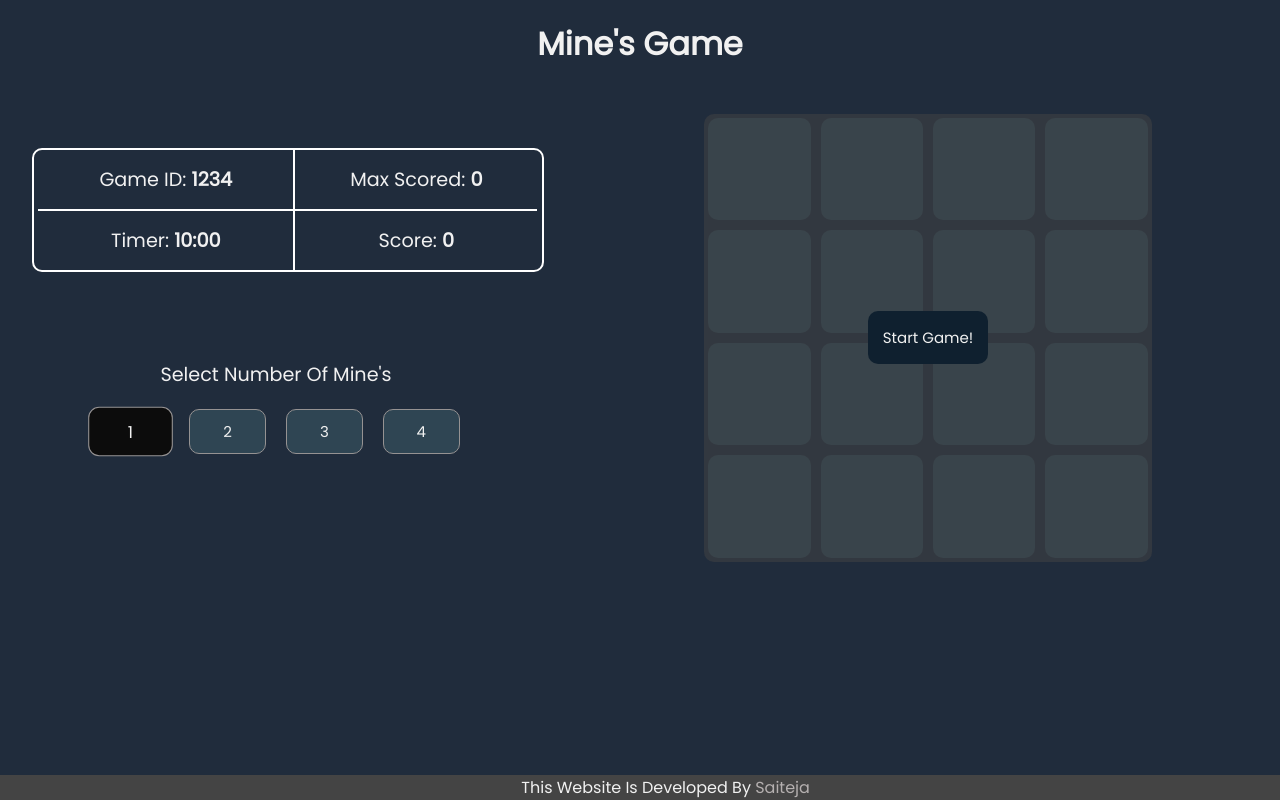
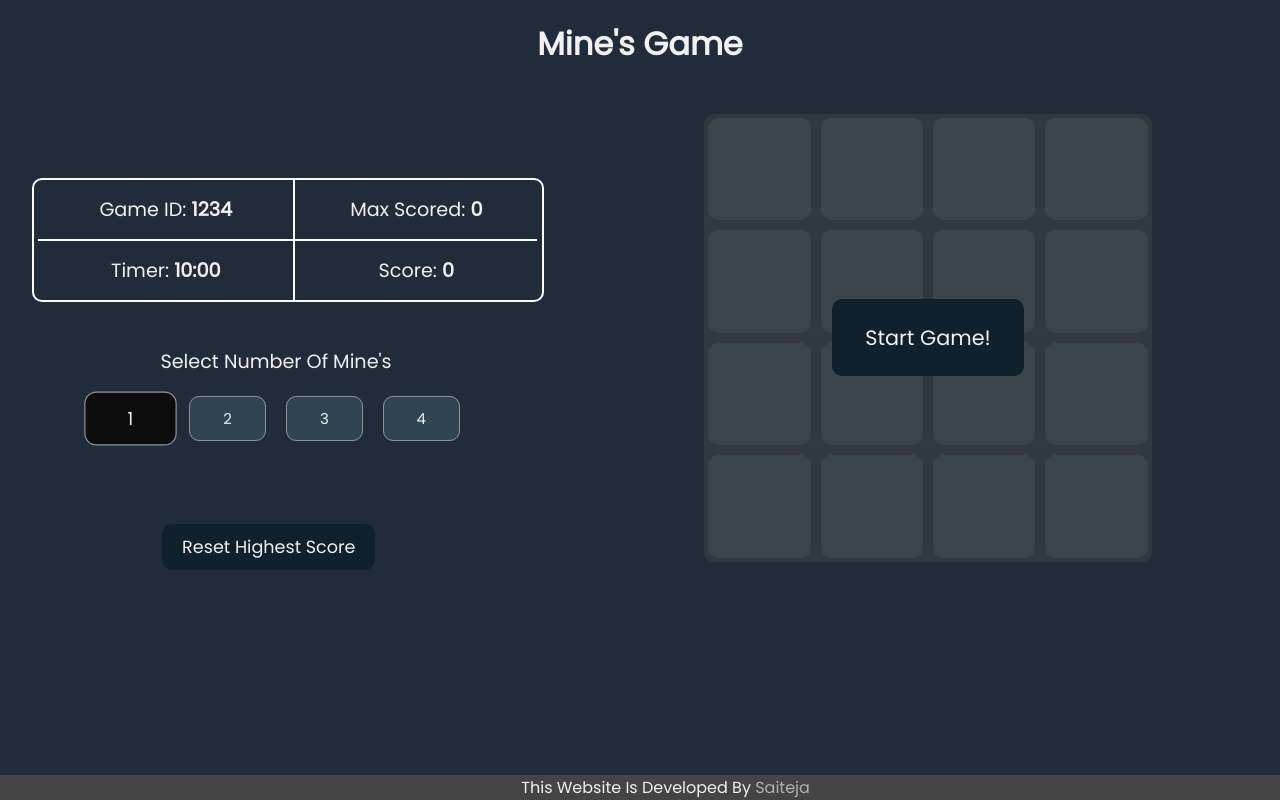
Before and after one commit to 22R01A05C9/minesgame, a React (Vite) app in the folder frontend/: page / in a window 1280 px wide. Built offline with nearby package versions, Linux system fonts and the light colour scheme.

Commit message:
added reset button and warning card

```diff
--- a/frontend/src/App.jsx
+++ b/frontend/src/App.jsx
@@ -3,28 +3,27 @@ import GameInfo from "./components/gameinfo"
 import GameArea from "./components/gamearea"
 import Options from "./components/options"
 import Footer from "./components/footer"
+import Resetscore from "./components/resetscore"
 import successaudio from "./assets/music/success.mp3"
 import failaudio from "./assets/music/fail.mp3"
 import startaudio from "./assets/music/game-start.mp3"
-
-
 import { useState } from "react"
-
 
 
 function App() {
 	let link = window.location.href.split(":")
 	let maxScore = localStorage.getItem("maxScore") || 0;
+	let [secmsg, setsecmsg] = useState(null)
 	let [interval, setinterval] = useState(null)
 	let [gamestarted, setgamestarted] = useState(false)
 	let [expired, setexpired] = useState(false)
 	let [score, setscore] = useState(0)
 	let [nclicked, setnclicked] = useState(0)
-	let [gameid, setgameid] = useState("1234")
 	window.onload = () => {
 		sessionStorage.removeItem("token")
 	}
 	const startgame = () => {
+		setsecmsg(null)
 		setscore(0)
 		setnclicked(0)
 		new Audio(startaudio).play()
@@ -47,7 +46,7 @@ function App() {
 				bombs: mines
 			})
 		}).then(res => res.json()).then((data) => {
-			setgameid(data.gameid)
+			document.querySelector(".gameid p ").innerHTML = "Gameid: <strong>" + data.gameid + "</strong>"
 			sessionStorage.setItem("token", data.token)
 			setgamestarted(true);
 		})
@@ -85,7 +84,18 @@ function App() {
 				new Audio(successaudio).play()
 				setnclicked((nclicked) => { return nclicked + 1 })
 				if (nclicked + 1 === 16 - data.mines) {
-					console.log("yes")
+					document.querySelectorAll(".blocks .block").forEach((value) => {
+						if (!value.classList.contains("success")) {
+							value.classList.add("fail")
+						}
+					})
+					if (score > (parseInt(localStorage.getItem("maxScore")) || 0)) {
+						localStorage.setItem("maxScore", score)
+						setsecmsg("New High Score: ")
+					}
+					clearInterval(interval)
+					document.querySelector(".timer p").innerHTML = "Timer: <strong>10:00</strong>"
+					gameexpired()
 				}
 				setscore((score) => { return score + ((nclicked + 1) * parseInt(data.mines)) })
 			} else {
@@ -100,7 +110,8 @@ function App() {
 				e.target.classList.add("fail")
 				new Audio(failaudio).play()
 				if (score > (parseInt(localStorage.getItem("maxScore")) || 0)) {
-					localStorage.setItem("maxScore", score)
+					localStorage.setItem("maxScore", score);
+					setsecmsg("New High Score: ")
 				}
 				clearInterval(interval)
 				document.querySelector(".timer p").innerHTML = "Timer: <strong>10:00</strong>"
@@ -114,11 +125,11 @@ function App() {
 		<div className="game">
 			<Header />
 			<div className="maingame">
-				<GameInfo gameid={gameid} gamestarted={gamestarted} gameexpired={gameexpired} score={score} maxScore={maxScore} setinterval={setinterval} />
-				<GameArea gamestarted={gamestarted} setscore={setscore} startgame={startgame} expired={expired} clickedgameover={clickedgameover} score={score} clicked={clicked} />
+				<GameInfo gamestarted={gamestarted} gameexpired={gameexpired} score={score} maxScore={maxScore} setinterval={setinterval} />
+				<GameArea secmsg={secmsg} gamestarted={gamestarted} setscore={setscore} startgame={startgame} expired={expired} clickedgameover={clickedgameover} score={score} clicked={clicked} />
 			</div>
-
 			<Options gamestarted={gamestarted} />
+			<Resetscore />
 			<Footer />
 		</div>
 
--- a/frontend/src/components/gameinfo.jsx
+++ b/frontend/src/components/gameinfo.jsx
@@ -36,7 +36,7 @@ function GameInfo(props) {
     return (
         <div className="gameinfo">
             <div className="gameid">
-                <p> Game ID: <strong>{props.gameid}</strong> </p>
+                <p> Game ID: <strong>1234</strong> </p>
             </div>
             <div className="maxscore">
                 <p>Max Scored: <strong>{props.maxScore}</strong></p>
--- /dev/null
+++ b/frontend/src/components/resetscore.jsx
@@ -0,0 +1,19 @@
+import { useState } from "react"
+import Warning from "./warning"
+function Resetscore() {
+
+    let [show, setshow] = useState(false);
+    const clickedyes = () => {
+        localStorage.setItem("maxScore", 0);
+        window.location.reload();
+    }
+
+    return (
+        <div className="resetdiv">
+            <button className="reset" onClick={() => { setshow(true) }}>Reset Highest Score</button>
+            {show ? <Warning msg={"Are You Sure You Want To Reset Maximum Score ?"} yes={clickedyes} no={() => { setshow(false) }} /> : null}
+        </div>
+    )
+}
+
+export default Resetscore;
--- /dev/null
+++ b/frontend/src/components/warning.jsx
@@ -0,0 +1,16 @@
+function Warning(props) {
+    return (
+        <div className="warningcard">
+            <div className="warning">
+                <h3>Warning!</h3>
+                <p>{props.msg}</p>
+                <div className="btn">
+                    <button onClick={props.yes}>Yes</button>
+                    <button onClick={props.no}>No</button>
+                </div>
+            </div>
+        </div>
+    )
+}
+
+export default Warning;
--- a/frontend/src/index.css
+++ b/frontend/src/index.css
@@ -6,6 +6,7 @@
 	font-family: "Poppins", sans-serif;
 	padding: 0;
 	margin: 0;
+	-webkit-tap-highlight-color: transparent;
 }
 
 :root {
@@ -133,7 +134,6 @@ body {
 
 .options {
 	margin-top: 40px;
-	padding-bottom: 50px;
 }
 
 .options p {
@@ -164,7 +164,7 @@ body {
 
 .active {
 	background-color: var(--light-black) !important;
-	scale: 1.1;
+	scale: 1.2;
 }
 
 .footer {
@@ -225,6 +225,66 @@ body {
 	}
 }
 
+.reset {
+	margin-top: 30px;
+	padding: 10px;
+	border-radius: 10px;
+	color: var(--font-color);
+	background-color: var(--button-background);
+	border: none;
+	cursor: pointer;
+
+}
+
+.resetdiv {
+	text-align: center;
+	padding-bottom: 100px;
+}
+
+.warningcard {
+	position: fixed;
+	top: 0;
+	left: 0;
+	height: 100vh;
+	width: 100vw;
+	background-color: var(--shading-background);
+}
+
+.warning {
+	background-color: white;
+	height: fit-content;
+	padding: 20px;
+	width: fit-content;
+	position: absolute;
+	top: 40%;
+	left: 50%;
+	transform: translate(-50%, -50%);
+	border-radius: 10px;
+}
+
+.warning h3 {
+	margin: 10px 0 10px 0;
+}
+
+.warning p {
+	min-width: 60vw;
+}
+
+.warning .btn {
+	margin-top: 10px;
+	display: flex;
+	justify-content: space-around;
+}
+
+.btn button {
+	background-color: var(--button-background);
+	color: var(--font-color);
+	border: none;
+	border-radius: 10px;
+	padding: 10px 20px;
+	width: 17vw;
+	text-align: center;
+}
 
 @media screen and (min-width:800px) and (max-width:1100px) {
 	.shading button {
@@ -252,7 +312,7 @@ body {
 	}
 
 	.gameinfo {
-		margin: 60px auto 0;
+		margin: 7vw auto 0;
 		width: 40%;
 		grid-template-columns: 20vw 19vw;
 		gap: 0px;
@@ -317,7 +377,7 @@ body {
 
 	.options {
 		position: absolute;
-		top: 320px;
+		top: 24vw;
 		width: 40%;
 		left: 20px;
 	}
@@ -334,6 +394,9 @@ body {
 
 	.shading button {
 		cursor: pointer;
+		height: 6vw;
+		width: 15vw;
+		font-size: 1.3rem;
 	}
 
 	.shading button:hover {
@@ -344,4 +407,34 @@ body {
 		height: 80px;
 		width: 80px;
 	}
+
+	.reset {
+		padding: 10px 20px;
+		border-radius: 10px;
+		color: var(--font-color);
+		background-color: var(--button-background);
+		border: none;
+		cursor: pointer;
+		font-size: 1.1rem;
+	}
+
+	.resetdiv {
+		position: relative;
+		bottom: 5vw;
+		width: 42%;
+		text-align: center;
+	}
+
+	.warning p {
+		min-width: 30vw;
+	}
+
+	.warning .btn button {
+		width: 10vw;
+		cursor: pointer;
+	}
+
+	.warning .btn button:hover {
+		scale: 1.1;
+	}
 }
```
